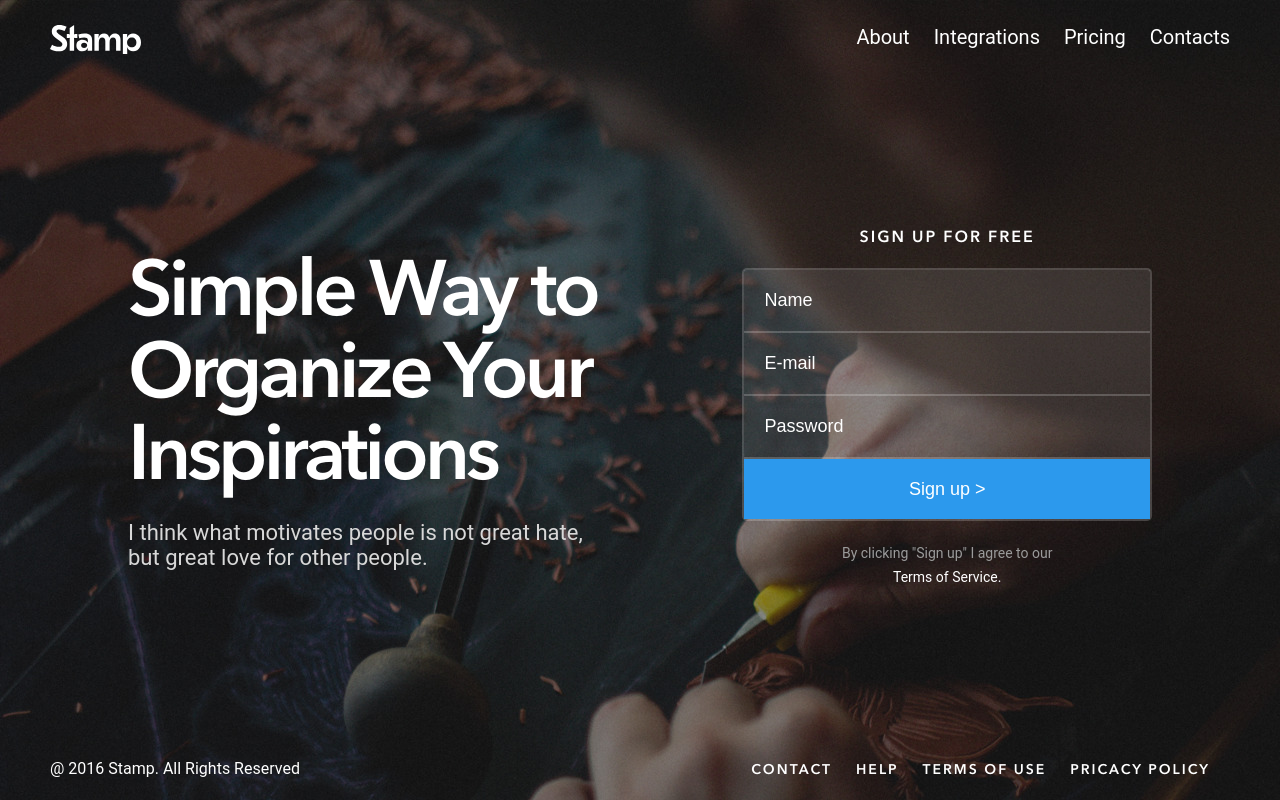
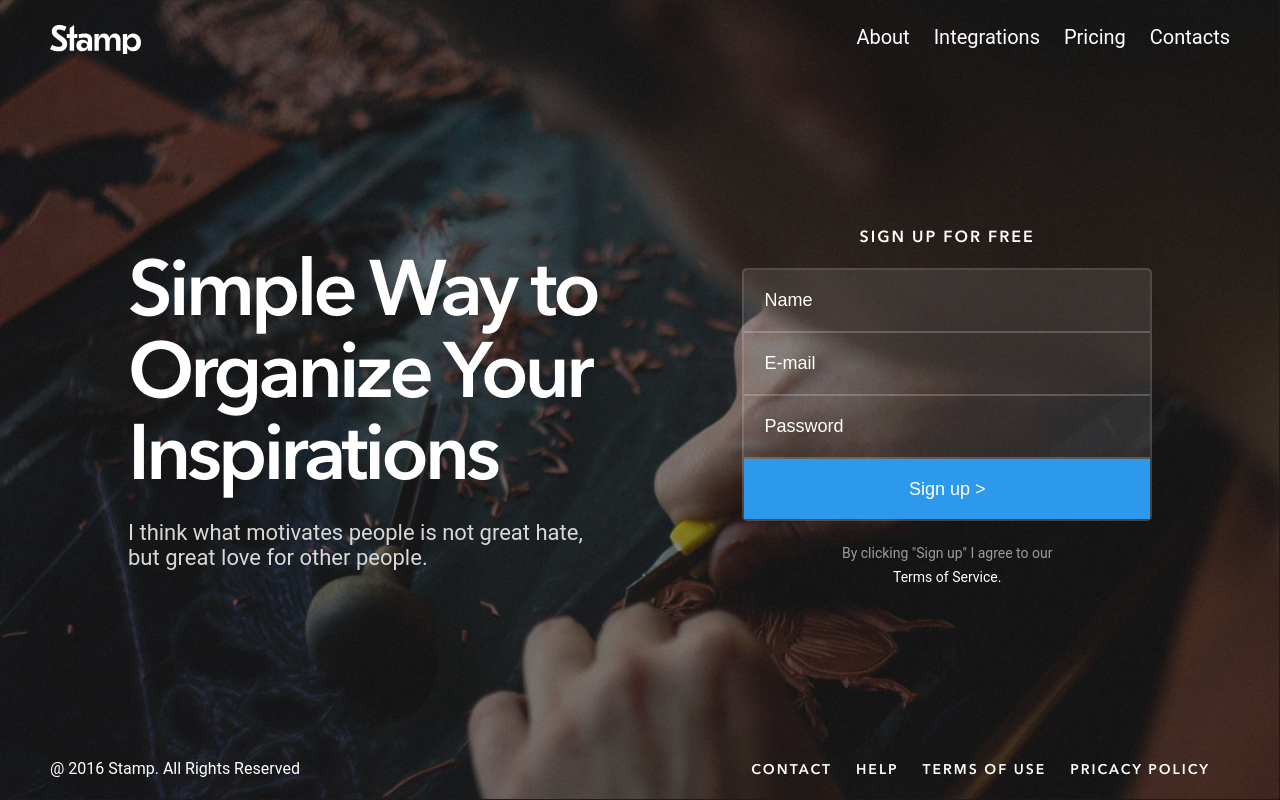
Before and after one commit to sajjadmerc/thesis, a plain HTML site: page index.html in a window 1280 px wide. Drawn offline with Linux system fonts and the light colour scheme; a web font is replaced by a local one.

Commit message:
background glitch fix

```diff
--- a/css/style.css
+++ b/css/style.css
@@ -24,7 +24,8 @@
 }
 
 html,body {
-	background: url('../images/background.jpg') fixed;
+	background: url('../images/background.jpg') fixed no-repeat;
+	background-size: cover;
 	font-family: "Roboto";
 }
 
```
